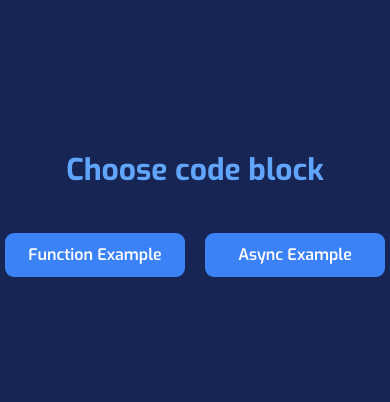
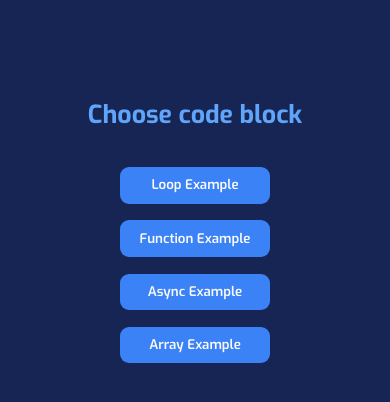
Before and after one commit to DavidErenfeld/Code_Mentor_Front, a React (Vite) app: page / in a window 390 px wide. Shown: the top 402 px of the page. Built offline with nearby package versions, Linux system fonts and the light colour scheme; no server answers.

Commit message:
Media queries

```diff
--- a/src/Components/CodeBlock/style.css
+++ b/src/Components/CodeBlock/style.css
@@ -30,3 +30,10 @@
     opacity: 0;
   }
 }
+
+/*784*/
+@media (max-width: 49em) {
+  .code-editor-section {
+    width: 95%;
+  }
+}
--- a/src/Components/CodeEditor/index.jsx
+++ b/src/Components/CodeEditor/index.jsx
@@ -14,7 +14,6 @@ const CodeEditor = ({ code, onChange, role }) => {
         value={code}
         onChange={onChange}
         name="UNIQUE_ID_OF_DIV"
-        fontSize={16}
         showPrintMargin={true}
         showGutter={true}
         highlightActiveLine={true}
@@ -24,6 +23,7 @@ const CodeEditor = ({ code, onChange, role }) => {
           showLineNumbers: true,
           tabSize: 2,
           wrap: true,
+          // minLines: 15,
           autoScrollEditorIntoView: true,
           cursorStyle: "ace",
           useWorker: true,
--- a/src/Components/CodeEditor/style.css
+++ b/src/Components/CodeEditor/style.css
@@ -1,6 +1,22 @@
 .ace-editor-custom {
   width: 100% !important;
-  border-radius: 10px;
-  border: 2px solid #ccc;
   height: 40rem !important;
+  border-radius: 7px;
+  box-shadow: 0.1px 0.3px 3px 0.4px hsla(199, 50%, 80%, 0.475);
+  font-size: 1.6rem !important;
 }
+
+/*784*/
+@media (max-width: 49em) {
+  .ace-editor-custom {
+    font-size: 2rem !important;
+  }
+}
+
+/*480*/
+@media (max-width: 30em) {
+  .ace-editor-custom {
+    font-size: 1.6rem !important;
+    height: 30rem !important;
+  }
+}
--- a/src/Components/Lobby/style.css
+++ b/src/Components/Lobby/style.css
@@ -1,5 +1,4 @@
 .lobby-section {
-  /* margin: auto 0; */
   margin-top: 12.8rem;
 }
 
@@ -34,3 +33,14 @@
   min-width: 20rem;
   padding: 1.4rem 0rem;
 }
+
+/*784*/
+@media (max-width: 49em) {
+  .lobby-section {
+    margin-top: 9.6rem;
+  }
+
+  .options-list {
+    flex-direction: column;
+  }
+}
--- a/src/index.css
+++ b/src/index.css
@@ -47,3 +47,10 @@ p {
   color: #bfdbfe;
   font-size: 1.6rem;
 }
+
+/*784*/
+@media (max-width: 49em) {
+  html {
+    font-size: 52%;
+  }
+}
```
